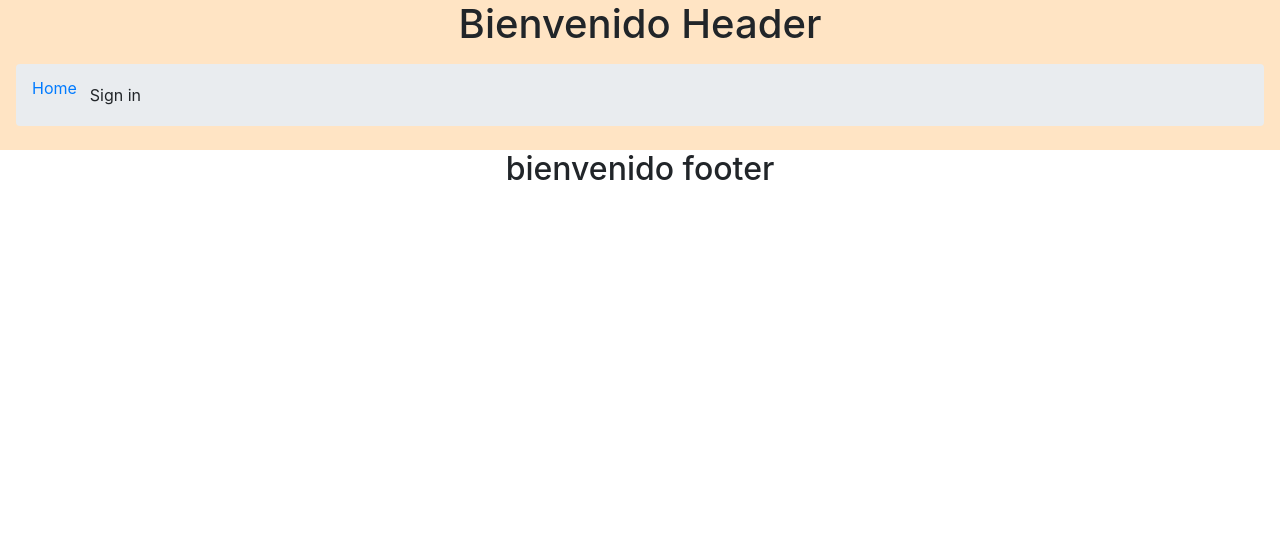
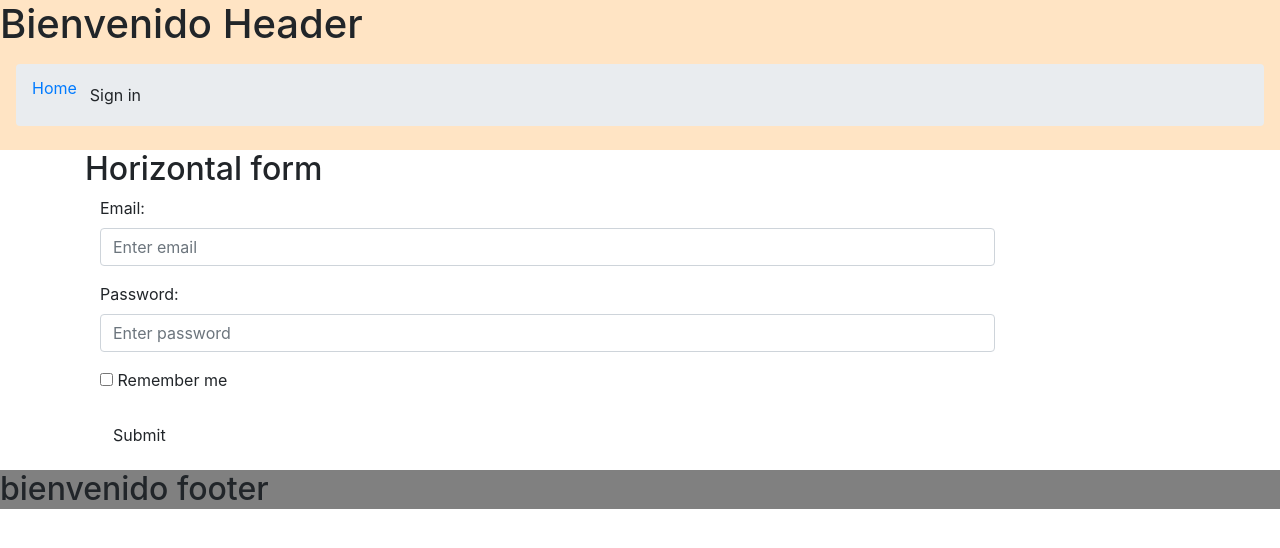
Before and after one commit to kafok/MicroBlog, an Angular app in the folder front-end/: page /login in a window 1280 px wide. Before the commit this address led to /. Shown: the top 548 px of the page. Built offline with nearby package versions, Linux system fonts and the light colour scheme.

Commit message:
actualizacion front-end

```diff
--- a/front-end/src/app/app-routing.module.ts
+++ b/front-end/src/app/app-routing.module.ts
@@ -1,10 +1,12 @@
 import { NgModule } from '@angular/core';
 import { Routes, RouterModule } from '@angular/router';
+import { LoginComponent } from './components/login/login.component';
 
-const routes: Routes = [];
+const routes: Routes = [
 
-@NgModule({
-  imports: [RouterModule.forRoot(routes)],
-  exports: [RouterModule]
-})
-export class AppRoutingModule { }
+  { path: 'login', component: LoginComponent },
+
+];
+
+
+export const routing = RouterModule.forRoot(routes);
--- a/front-end/src/app/app.component.html
+++ b/front-end/src/app/app.component.html
@@ -1,10 +1,6 @@
-<!--The content below is only a placeholder and can be replaced.-->
-<div style="text-align:center">
-
- <header></header>
 
 
 
-
-<router-outlet></router-outlet>
-<footer></footer>
+    <header></header>
+    <router-outlet></router-outlet>
+    <footer></footer>
--- a/front-end/src/app/app.component.ts
+++ b/front-end/src/app/app.component.ts
@@ -1,4 +1,5 @@
 import { Component } from '@angular/core';
+import { Router } from '@angular/router';
 
 @Component({
   selector: 'app-root',
--- a/front-end/src/app/components/footer/footer.component.html
+++ b/front-end/src/app/components/footer/footer.component.html
@@ -1 +1,4 @@
+
+<div id="componenteprincipal">
 <h2>bienvenido footer</h2>
+</div>
--- a/front-end/src/app/components/footer/footer.component.scss
+++ b/front-end/src/app/components/footer/footer.component.scss
@@ -0,0 +1,5 @@
+#componenteprincipal{
+    padding: 0%;
+    margin: 0%;
+background-color: grey;
+}
--- a/front-end/src/app/components/header/header.component.html
+++ b/front-end/src/app/components/header/header.component.html
@@ -7,7 +7,10 @@
           <a href="#">Home</a>
         </li>
 
-        <button type="button" class="btn btn-default navbar-btn" align="right">Sign in</button>
+          <a class="btn btn-default navbar-btn" align="right" routelink="['/login']">
+            Sign in
+          </a>
+
       </ol>
     </div>
   </nav>
--- a/front-end/src/app/components/header/header.component.scss
+++ b/front-end/src/app/components/header/header.component.scss
@@ -3,7 +3,6 @@
     margin: 0%;
 background-color: bisque;
 }
-
 
     * navbar-inverse{
     padding: 10%;
--- /dev/null
+++ b/front-end/src/app/components/login/login.component.html
@@ -0,0 +1,31 @@
+
+
+<div class="container">
+  <h2>Horizontal form</h2>
+  <form class="form-horizontal">
+    <div class="form-group">
+      <label class="control-label col-sm-2" for="email">Email:</label>
+      <div class="col-sm-10">
+        <input type="email" class="form-control" id="email" placeholder="Enter email">
+      </div>
+    </div>
+    <div class="form-group">
+      <label class="control-label col-sm-2" for="pwd">Password:</label>
+      <div class="col-sm-10">
+        <input type="password" class="form-control" id="pwd" placeholder="Enter password">
+      </div>
+    </div>
+    <div class="form-group">
+      <div class="col-sm-offset-2 col-sm-10">
+        <div class="checkbox">
+          <label><input type="checkbox"> Remember me</label>
+        </div>
+      </div>
+    </div>
+    <div class="form-group">
+      <div class="col-sm-offset-2 col-sm-10">
+        <button type="submit" class="btn btn-default">Submit</button>
+      </div>
+    </div>
+  </form>
+</div>
--- /dev/null
+++ b/front-end/src/app/components/login/login.component.ts
@@ -0,0 +1,15 @@
+import { Component, OnInit } from '@angular/core';
+
+@Component({
+  selector: 'login',
+  templateUrl: './login.component.html',
+  styleUrls: ['./login.component.scss']
+})
+export class LoginComponent implements OnInit {
+
+  constructor() { }
+
+  ngOnInit() {
+  }
+
+}
```
Also changed, not shown: front-end/src/app/app.module.ts (+9 -3 lines), front-end/src/app/components/login/login.component.scss (added), 1 other file (tests, documents, lock files or other folders).
